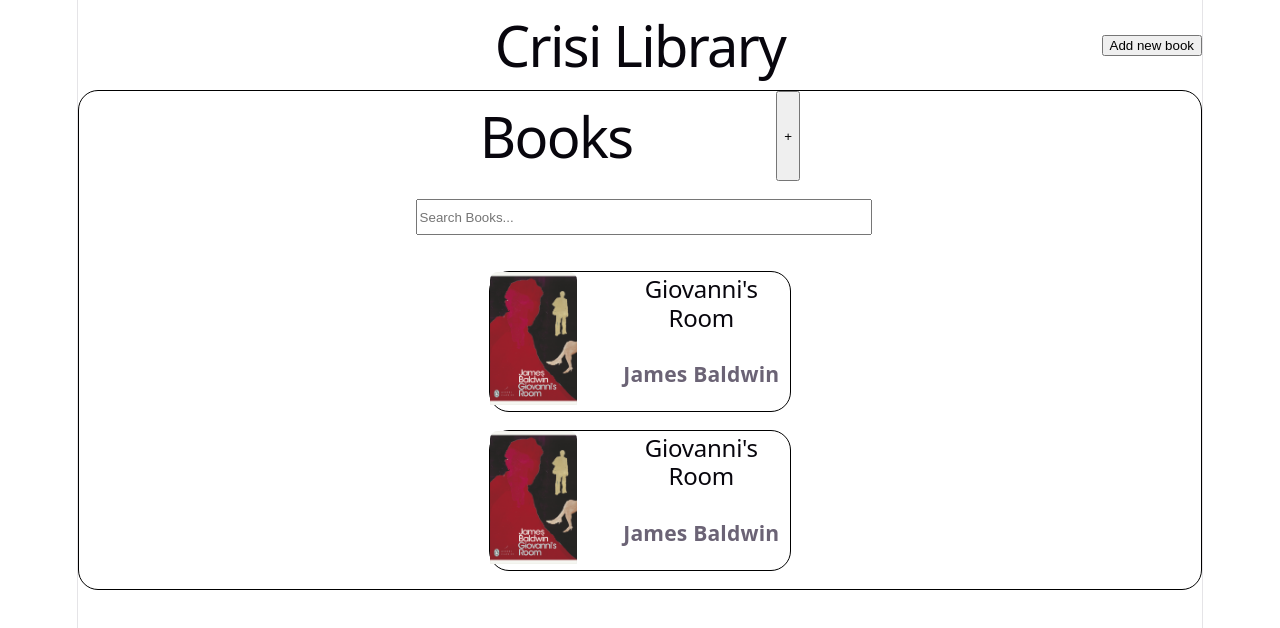
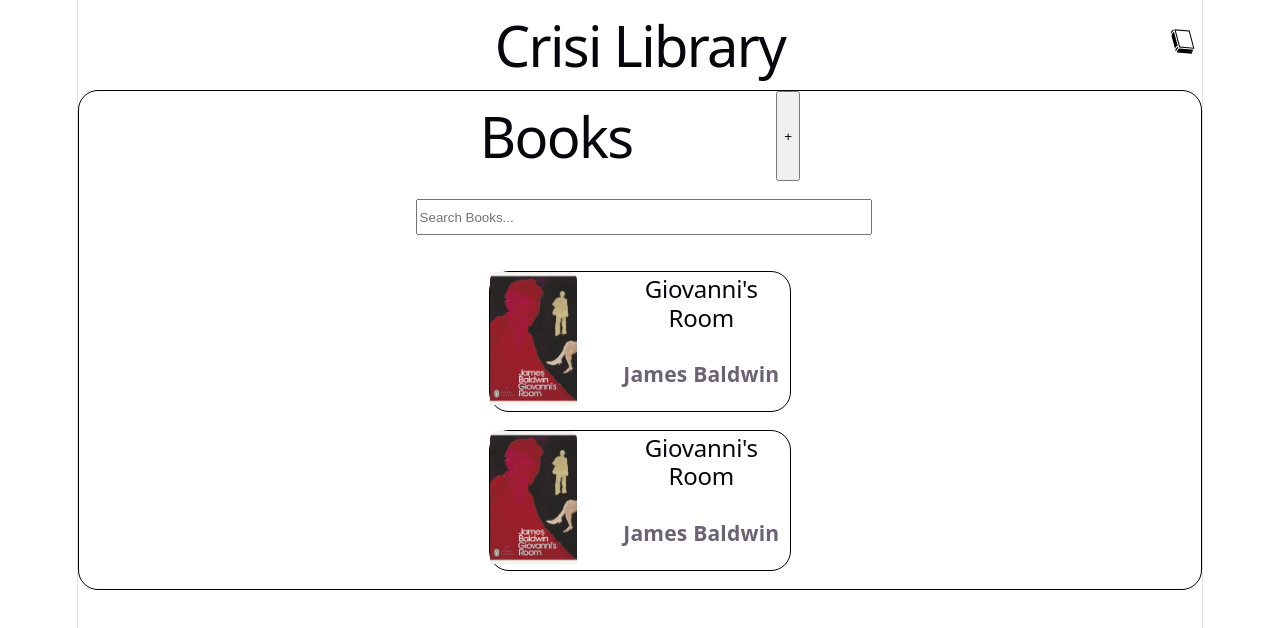
Before and after one commit to crisywini/owl-reads-ui, a React (Vite) app: page / in a window 1280 px wide. Shown: the top 628 px of the page. Built offline with nearby package versions, Linux system fonts and the light colour scheme.

Commit message:
Add react icons and improved the button for add books

```diff
--- a/package.json
+++ b/package.json
@@ -11,7 +11,8 @@
   },
   "dependencies": {
     "react": "^19.2.8",
-    "react-dom": "^19.2.8"
+    "react-dom": "^19.2.8",
+    "react-icons": "^5.7.0"
   },
   "devDependencies": {
     "@eslint/js": "^10.0.1",
--- a/src/components/Layout/Header.css
+++ b/src/components/Layout/Header.css
@@ -17,6 +17,21 @@
     flex: 1;
 }
 
+.addBooksContainer button{
+    width: 40px;
+    height: 40px;
+    font-size: 1.5rem;
+    cursor: pointer;
+    background: none;
+    border: none;
+    transition: transform 0.3s ease-out ;
+}
+
+.addBooksContainer:hover{
+  transform: translateY(-5px);
+}
+
+
 .emptyContainer{
     display: flex;
     justify-content: flex-start;
--- a/src/components/Layout/Header.jsx
+++ b/src/components/Layout/Header.jsx
@@ -1,3 +1,4 @@
+import { GiBlackBook } from 'react-icons/gi';
 import './Header.css'
 
 function Header(){
@@ -13,8 +14,10 @@ function Header(){
             </div>
 
             <div className="addBooksContainer">
-                <button>Add new book</button>
+                <button><GiBlackBook/></button>
             </div>
+
+
 
         </header>
     )
```
Also changed, not shown: 1 other file (tests, documents, lock files or other folders).
